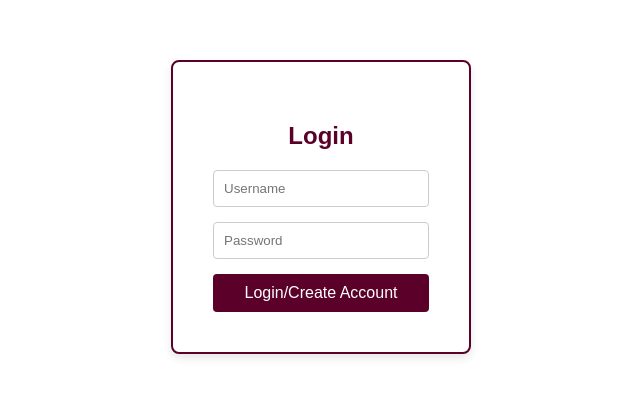
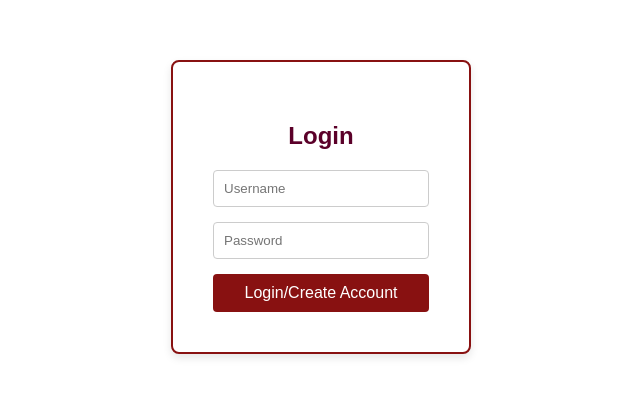
Before and after one commit to nishiladina/HackHer25, a plain HTML site: page src/login, 1/index.html in a window 1280 px wide. Shown: the part 193-590 px from the top of the page, without its empty margins (319-959 px from the left). Drawn offline with Linux system fonts and the light colour scheme.

Commit message:
changed login to umass colours

```diff
--- a/src/login, 1/index.html
+++ b/src/login, 1/index.html
@@ -27,7 +27,7 @@
     /* Login form styling */
     .login-form {
       background: #ffffff;
-      border: 2px solid #5B0029;
+      border: 2px solid #881111;
       border-radius: 8px;
       padding: 40px;
       width: 300px;
@@ -49,7 +49,7 @@
     .login-form button {
       width: 100%;
       padding: 10px;
-      background: #5B0029;
+      background: #881111;
       color: #fff;
       border: none;
       border-radius: 4px;
@@ -57,7 +57,7 @@
       font-size: 16px;
     }
     .login-form button:hover {
-      background: #7C0A02;
+      background: #881111;
     }
   </style>
 </head>
```
